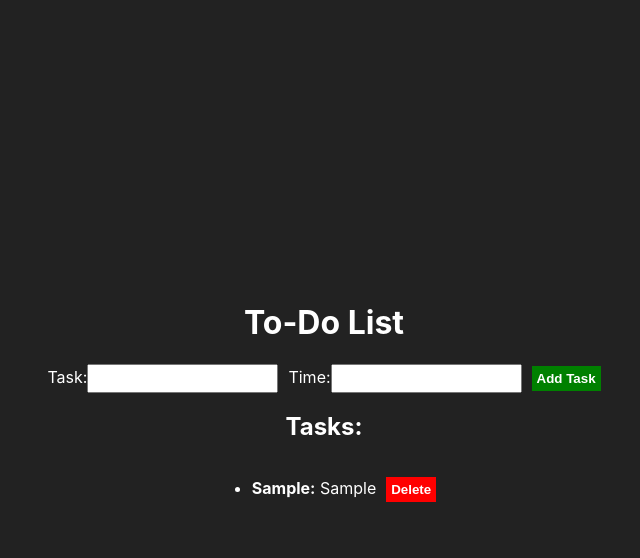
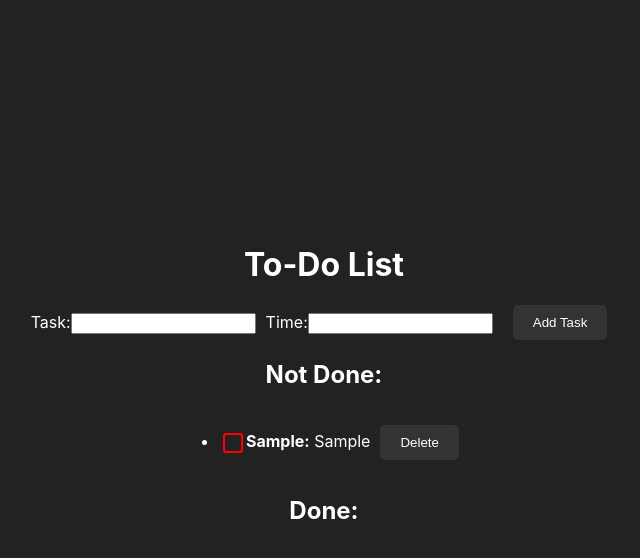
Before and after one commit to Turbotard/react-test, a React (Create React App) app: page / in a window 1280 px wide. Both pictures are taken after typing "Sample", "Sample" into the empty fields and a click on the button "Add Task". Shown: the top 558 px of the page, without its empty margins (316-956 px from the left). Built offline with nearby package versions, Linux system fonts and the light colour scheme.

Commit message:
update front with case à cocher

```diff
--- a/package.json
+++ b/package.json
@@ -13,6 +13,7 @@
     "react": "^18.2.0",
     "react-dom": "^18.2.0",
     "react-scripts": "5.0.1",
+    "react-time-picker": "^6.5.2",
     "typescript": "^4.9.5",
     "web-vitals": "^2.1.4"
   },
--- a/src/App.css
+++ b/src/App.css
@@ -14,25 +14,17 @@
   align-items: center;
 }
 
-.counter-container {
+.add-task-form {
   display: flex;
-  flex-direction: column;
   align-items: center;
-  margin-top: 50px;
 }
 
-.counter {
-  font-size: 5rem;
-  margin-bottom: 20px;
+.add-task-input {
+  margin-right: 10px;
 }
 
-.button-container {
-  display: flex;
-  justify-content: center;
-}
-
-.increment-button,
-.reset-button {
+.add-task-button,
+.delete-button {
   background-color: #333;
   color: #fff;
   border: none;
@@ -42,28 +34,25 @@
   cursor: pointer;
 }
 
-.increment-button:hover,
-.reset-button:hover {
-  background-color: #444;
-}
-.input {
-  margin-right: 10px;
-  padding: 5px;
+.add-task-button:hover {
+  background-color: #0f0;
 }
 
-.button {
-  padding: 5px;
-  border: none;
-  color: white;
-  font-weight: bold;
-  cursor: pointer;
+.delete-button:hover {
+  background-color: #f00;
 }
 
-.add-button {
-  background-color: green;
+input[type="checkbox"] {
+  appearance: none;
+  width: 20px;
+  height: 20px;
+  border: 2px solid #f00;
+  border-radius: 3px;
+  outline: none;
+  transition: all 0.2s ease-in-out;
+  vertical-align: middle;
 }
 
-.delete-button {
-  background-color: red;
-  margin-left: 10px;
+input[type="checkbox"]:checked {
+  background-color: rgb(255, 136, 0);
 }
--- a/src/App.tsx
+++ b/src/App.tsx
@@ -2,15 +2,17 @@ import React, { useState, useEffect } from 'react';
 import './App.css';
 
 interface Task {
+  id: string;
   task: string;
   time: string;
+  done: boolean;
 }
 
 function App() {
   const [tasks, setTasks] = useState<Task[]>([]);
   const [newTask, setNewTask] = useState<string>('');
   const [newTime, setNewTime] = useState<string>('');
-  // tentative de garder en localstorage les taches mais qui ne fonctionne pas
+
   useEffect(() => {
     const storedTasks = localStorage.getItem('tasks');
     if (storedTasks) {
@@ -30,44 +32,61 @@ function App() {
     setNewTime(event.target.value);
   };
 
-  /**
-   * Handles the submission of a new task by adding it to the tasks array and resetting the new task and time fields.
-   * @param event - The form submission event.
-   */
   const handleNewTaskSubmit = (event: React.FormEvent<HTMLFormElement>) => {
     event.preventDefault();
-    setTasks([...tasks, { task: newTask, time: newTime }]);
+    const newTaskId = Date.now().toString();
+    setTasks([...tasks, { id: newTaskId, task: newTask, time: newTime, done: false }]);
     setNewTask('');
     setNewTime('');
   };
 
-  const handleTaskDelete = (index: number) => {
-    const newTasks = [...tasks];
-    newTasks.splice(index, 1);
+  const handleTaskDelete = (id: string) => {
+    const newTasks = tasks.filter(task => task.id !== id);
     setTasks(newTasks);
   };
+
+  const handleTaskDone = (id: string) => {
+    const newTasks = [...tasks];
+    const taskIndex = newTasks.findIndex(task => task.id === id);
+    newTasks[taskIndex].done = !newTasks[taskIndex].done;
+    setTasks(newTasks);
+  };
+
+  const notDoneTasks = tasks.filter(task => !task.done);
+  const doneTasks = tasks.filter(task => task.done);
 
   return (
     <div className="App">
       <header className="App-header">
         <h1>To-Do List</h1>
-        <form onSubmit={handleNewTaskSubmit}>
+        <form onSubmit={handleNewTaskSubmit} className="add-task-form">
           <label>
             Task:
-            <input type="text" value={newTask} onChange={handleNewTaskChange} className="input" />
+            <input type="text" value={newTask} onChange={handleNewTaskChange} className="add-task-input" />
           </label>
           <label>
             Time:
-            <input type="text" value={newTime} onChange={handleNewTimeChange} className="input" />
+            <input type="text" value={newTime} onChange={handleNewTimeChange} className="add-task-input" />
           </label>
-          <button type="submit" className="button add-button">Add Task</button>
+          <button type="submit" className="add-task-button">Add Task</button>
         </form>
-        <h2>Tasks:</h2>
+        <h2>Not Done:</h2>
         <ul>
-          {tasks.map((task, index) => (
-            <li key={index}>
+          {notDoneTasks.map(task => (
+            <li key={task.id}>
+              <input type="checkbox" checked={task.done} onChange={() => handleTaskDone(task.id)} />
               <strong>{task.time}:</strong> {task.task}
-              <button onClick={() => handleTaskDelete(index)} className="button delete-button">Delete</button>
+              <button onClick={() => handleTaskDelete(task.id)} className="delete-button">Delete</button>
+            </li>
+          ))}
+        </ul>
+        <h2>Done:</h2>
+        <ul>
+          {doneTasks.map(task => (
+            <li key={task.id}>
+              <input type="checkbox" checked={task.done} onChange={() => handleTaskDone(task.id)} />
+              <strong>{task.time}:</strong> {task.task}
+              <button onClick={() => handleTaskDelete(task.id)} className="delete-button">Delete</button>
             </li>
           ))}
         </ul>
```
Also changed, not shown: 1 other file (tests, documents, lock files or other folders).
